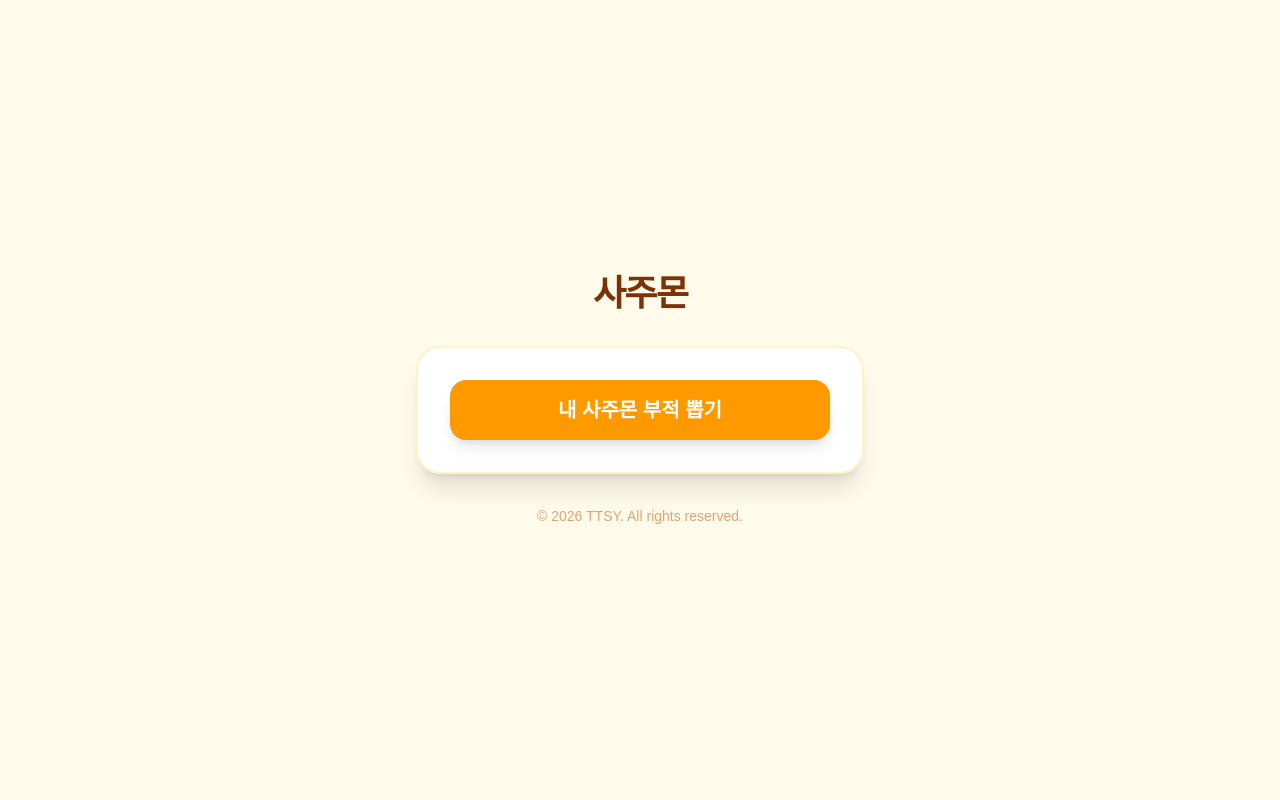
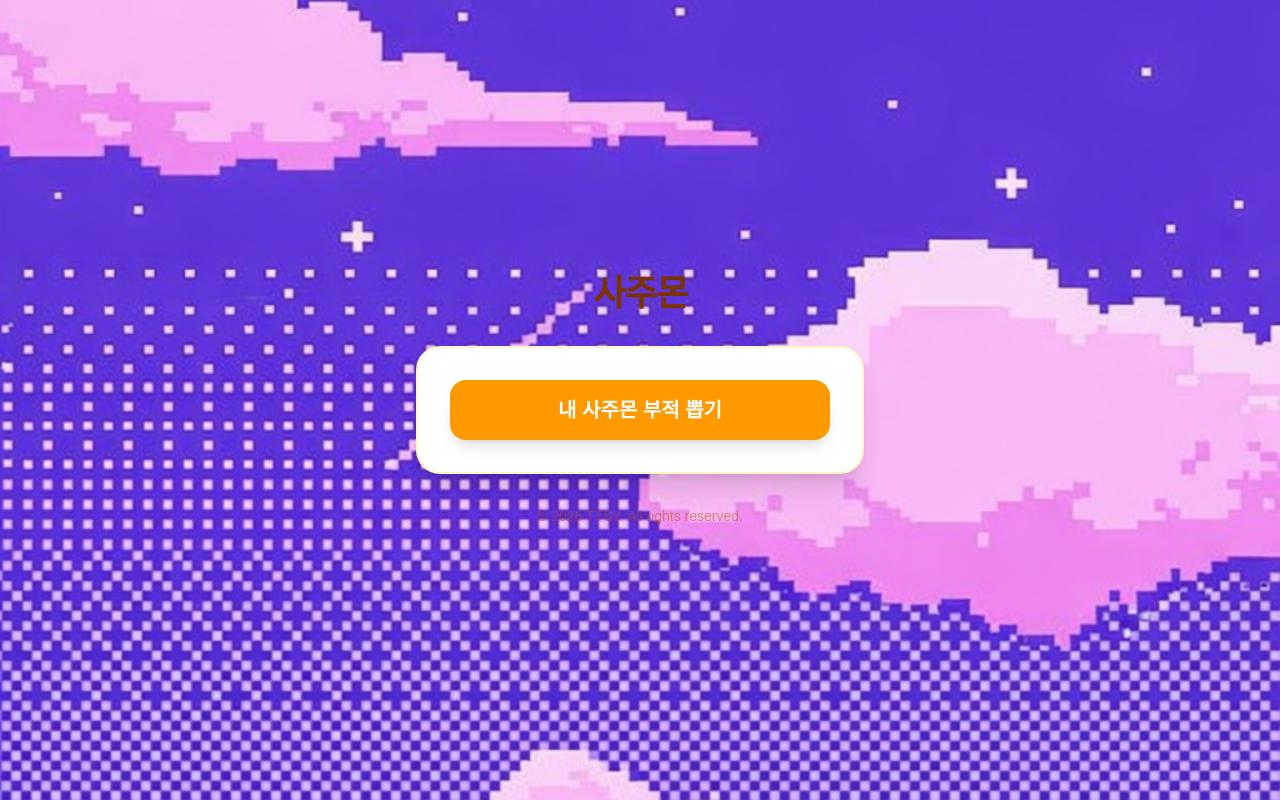
Before and after one commit to hjkim1137/sajumon, a Next.js app in the folder frontend/: page / in a window 1280 px wide. Built offline with nearby package versions, Linux system fonts and the light colour scheme; no server answers.

Commit message:
수정: :zap: 랜딩페이지 배경 임시 적용

```diff
--- a/frontend/app/page.tsx
+++ b/frontend/app/page.tsx
@@ -5,7 +5,7 @@ import PageTracker from './_components/PageTracker';
 
 export default function Page() {
   return (
-    <main className="min-h-screen flex flex-col items-center justify-center bg-amber-50 p-6">
+    <main className="min-h-screen flex flex-col items-center justify-center p-6" style={{ backgroundImage: "url('/images/pixel-sky.png')", backgroundSize: 'cover', backgroundPosition: 'center', backgroundRepeat: 'no-repeat' }}>
       <PageTracker page="/" />
       <h1 className="text-4xl font-black mb-8 text-amber-900 tracking-tighter">
         사주몬
```
Also changed, not shown: frontend/public/images/pixel-sky.png (added).
